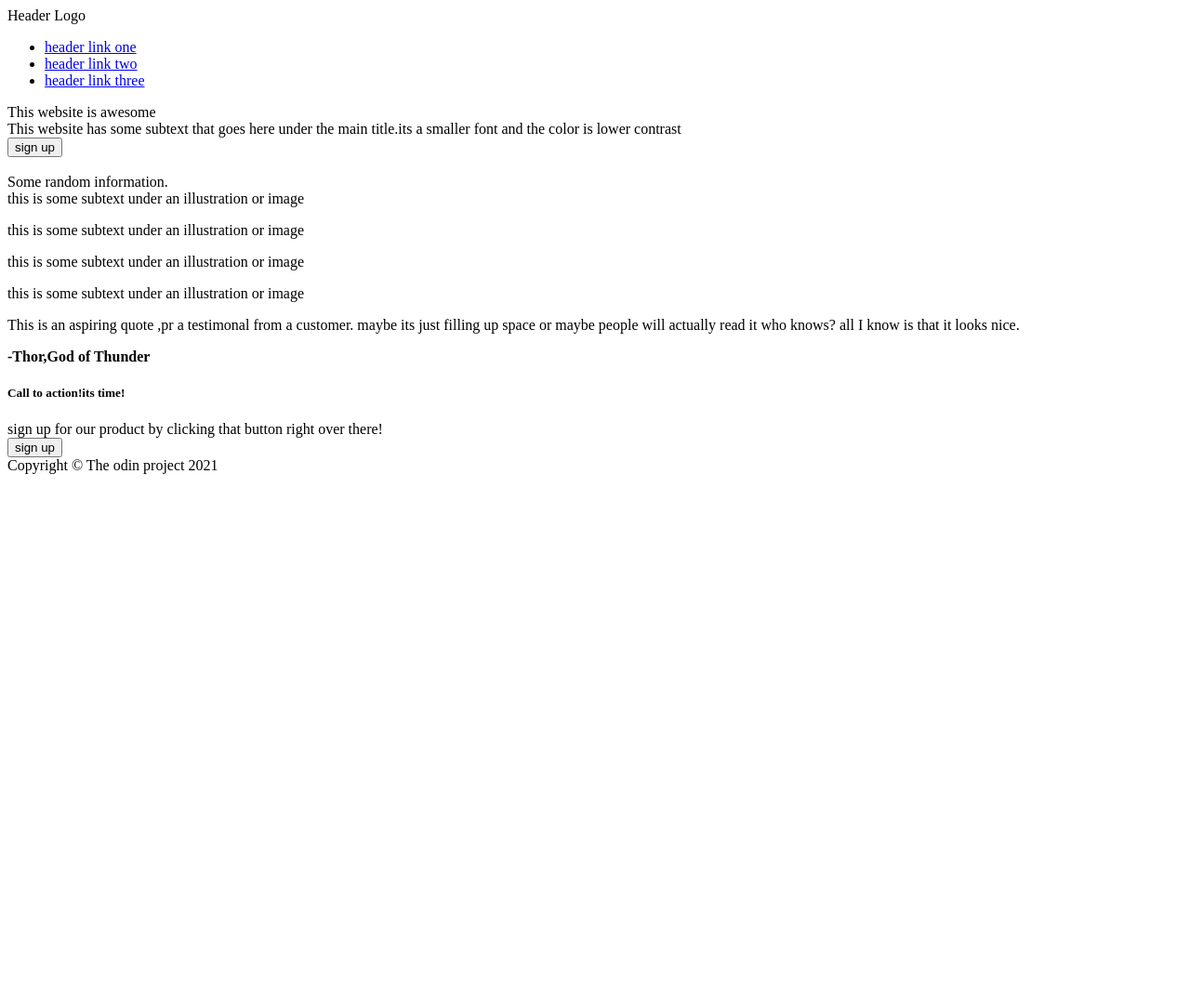
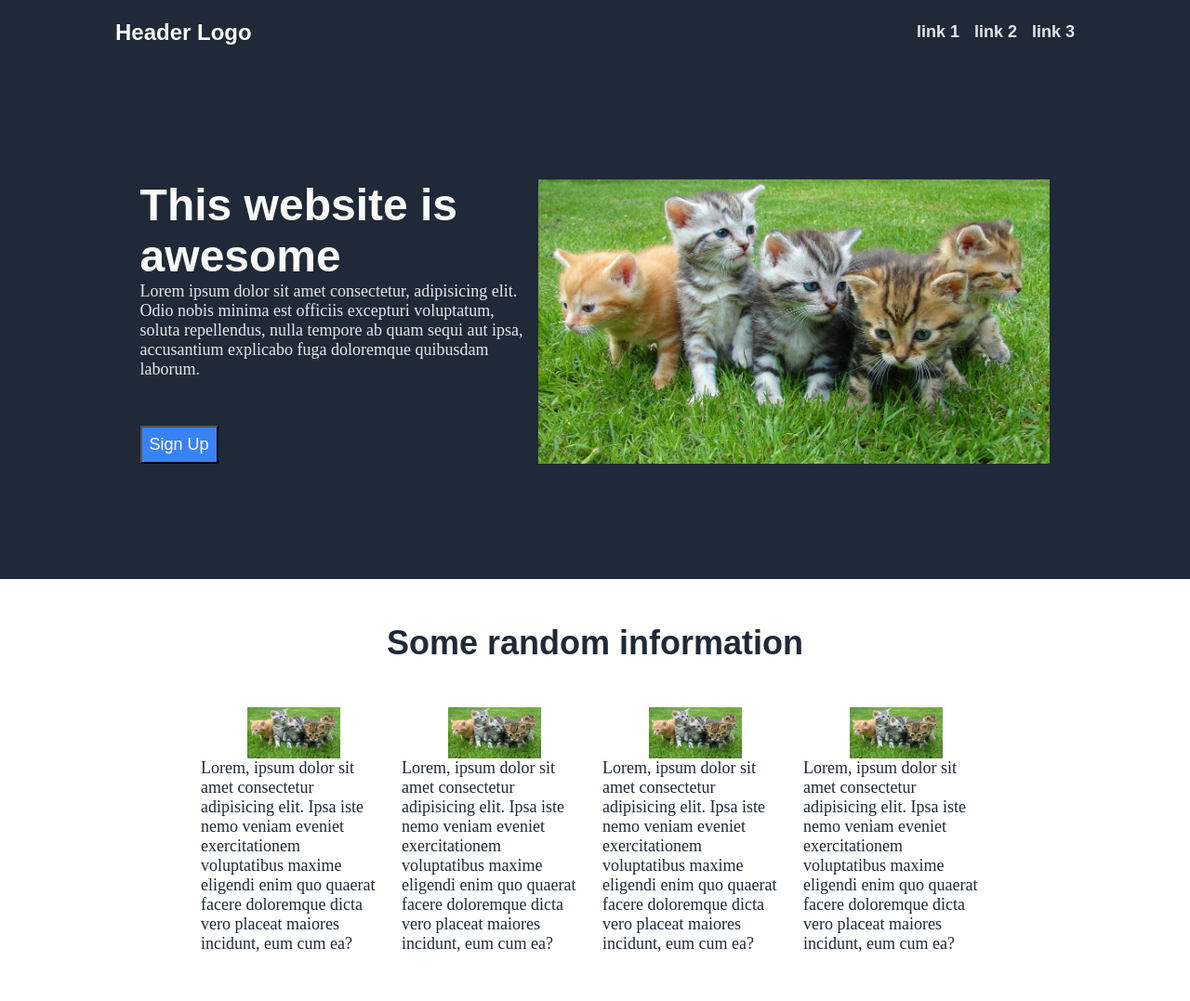
Before and after one commit to netsi-YD/landing-page, a plain HTML site: page index.html in a window 1280 px wide. Shown: the top 1077 px of the page at 93% size. Before the commit the page ends 800 px from the top, so only its background shows below. Drawn offline with Linux system fonts and the light colour scheme.

Commit message:
final landing page

```diff
--- a/index.html
+++ b/index.html
@@ -1,66 +1,100 @@
 <!DOCTYPE html>
 <html lang="en">
+
 <head>
     <meta charset="UTF-8">
-    <title>Landing page</title>
-    <link href="styles.css" rel="stylesheet">
+    <meta http-equiv="X-UA-Compatible" content="IE=edge">
+    <meta name="viewport" content="width=device-width, initial-scale=1.0">
+    <title>Landing Page</title>
+    <link rel="stylesheet" href="styles.css">
 </head>
+
 <body>
-    <div class="headercontainer">
-        <div class="headerlogo">Header Logo</div>
+    <header>
+        <div class="logo">Header Logo</div>
+
         <ul>
-            <li><a href="#">header link one</a></li>
-                        <li><a href="#">header link two</a></li>
-            <li><a href="#">header link three</a></li>
+            <li class="secondary-text">link 1</li>
+            <li class="secondary-text">link 2</li>
+            <li class="secondary-text">link 3</li>
+        </ul>
+    </header>
 
-        </ul>
-    </div>
-    <div class="bodycontainer">
-        <div class="title">This website is awesome</div>
-        <div class="notes">This website has some subtext that goes here under the main title.its a smaller font and the color is lower contrast</div>
-        <button>sign up</button>
-    </div>
-    <div class="bodyImage">
-<img src="" alt="">
+    <div class="card dark-background">
+        <div class="card-content">
+            <div class="card-body">
+                <div class="main-text">This website is awesome</div>
+                <div class="secondary-text">
+                    Lorem ipsum dolor sit amet consectetur, adipisicing elit. Odio nobis minima est officiis excepturi
+                    voluptatum, soluta repellendus, nulla tempore ab quam sequi aut ipsa, accusantium explicabo fuga
+                    doloremque quibusdam laborum.
+                </div>
+            </div>
+            <button class="card-button">Sign Up</button>
+        </div>
+        <img class="image-big" src="animals.jpg">
     </div>
 
-    <div class="newcontainer">
-<div class="title">Some random information.</div>
-<div class="boxes">
-    <div class="squares">
-    <span>this is some subtext under an illustration or image</span>
-</div>
-<div class="squares">
-    <p>this is some subtext under an illustration or image</p>
-</div>
-<div class="squares">
-    <p>this is some subtext under an illustration or image</p>
-</div>
-<div class="squares">
-    <p>this is some subtext under an illustration or image</p>
-</div>
+    <div class="card-white">
+
+        <div class="information-header-text">Some random information</div>
+        <div class="grid">
+            <!-- here goes the four cards -->
+            <div class="card-small">
+                <img class="img-small" src="animals.jpg" alt="animals">
+                <div class="secondary-text-black">Lorem, ipsum dolor sit amet consectetur adipisicing elit. Ipsa iste
+                    nemo veniam eveniet exercitationem voluptatibus maxime eligendi enim quo quaerat facere doloremque
+                    dicta vero placeat maiores incidunt, eum cum ea?</div>
+            </div>
+            <div class="card-small">
+                <img class="img-small" src="animals.jpg" alt="animals">
+                <div class="secondary-text-black">Lorem, ipsum dolor sit amet consectetur adipisicing elit. Ipsa iste
+                    nemo veniam eveniet exercitationem voluptatibus maxime eligendi enim quo quaerat facere doloremque
+                    dicta vero placeat maiores incidunt, eum cum ea?</div>
+            </div>
+            <div class="card-small">
+                <img class="img-small" src="animals.jpg" alt="aniamls">
+                <div class="secondary-text-black">Lorem, ipsum dolor sit amet consectetur adipisicing elit. Ipsa iste
+                    nemo veniam eveniet exercitationem voluptatibus maxime eligendi enim quo quaerat facere doloremque
+                    dicta vero placeat maiores incidunt, eum cum ea?</div>
+            </div>
+            <div class="card-small">
+                <img class="img-small" src="animals.jpg" alt="animals">
+                <div class="secondary-text-black">Lorem, ipsum dolor sit amet consectetur adipisicing elit. Ipsa iste
+                    nemo veniam eveniet exercitationem voluptatibus maxime eligendi enim quo quaerat facere doloremque
+                    dicta vero placeat maiores incidunt, eum cum ea?</div>
+            </div>
+        </div>
+
 
     </div>
+    <div class="quote-bg">
+        <div class="quote">
+            <div class="quote-txt">
+                Lorem ipsum dolor sit amet consectetur adipisicing elit. Soluta adipisci temporibus veniam perspiciatis
+                necessitatibus magni maxime id rem, at libero, accusamus eaque illo sint non cumque eligendi animi et.
+                Non.
+            </div>
+            <div class="information-header-text quote-author">
+                -Hussein Hany
+            </div>
+        </div>
+    </div>
 
-<div class="section3">
-<p>This is an aspiring quote ,pr a testimonal from a customer. maybe its just filling up space or maybe people will actually read it who knows? all I know is that it looks nice.</p>
-<span><strong>-Thor,God of Thunder</strong></span>
+    <div class="call">
+        <div class="main-text">
+            Call to action! It's time!
+            <div class="secondary-text">
+                Sign up for our product by clicking this button
+            </div>
+        </div>
 
-<div class="section4">
-    <div>
-        <div>
-            <h5>Call to action!its time!</h5>
-<span>sign up for our product by clicking that button right over there!</span>
-        </div>
-        <button>
-            sign up
-        </button>
-</div>
-</div>
+        <button class="call-button">Sign Up</button>
+    </div>
 
-<div class="section5">
-    <span> Copyright &copy; The odin project 2021</span>
+    <footer class="dark-background secondary-text">
+        Copyright @ 3ein39
+    </footer>
+</body>
 
-</div>
-</body>
 </html>
--- /dev/null
+++ b/styles.css
@@ -0,0 +1,177 @@
+body {
+    margin: 0px;
+    padding: 0px;
+}
+
+.dark-background {
+    background-color: #1F2937;
+}
+
+.information-header-text {
+    font-size: 36px;
+    font-weight: bolder;
+    color: #1f2937;
+    font-family: sans-serif;
+}
+
+
+.secondary-text-black {
+    font-size: 18px;
+    color: #1f2937;
+}
+
+.main-text {
+    font-size: 48px;
+    color: #F9FAF8;
+    font-weight: bolder;
+    font-family: sans-serif;
+}
+
+.secondary-text {
+    font-size: 18px;
+    color: #E5E7EB;
+}
+
+header {
+    display: flex;
+    justify-content: space-between;
+    align-items: center;
+    padding: 124px;
+    padding-top: 0px;
+    padding-bottom: 0px;
+    background-color: #1F2937;
+    font-size: 24px;
+    color: #F9FAF8;
+    font-weight: bold;
+    font-family: sans-serif;
+}
+
+ul {
+    text-decoration: none;
+    list-style: none;
+    display: flex;
+    gap: 16px;
+}
+
+li {
+    text-decoration: none;
+
+}
+
+.card {
+    display: flex;
+    padding: 124px;
+    /* padding-top: px; */
+    /* padding-bottom: 124px; */
+    gap: 16px;
+    justify-content: center;
+}
+
+.card-content {
+    flex: 1;
+    display: flex;
+    flex-direction: column;
+    justify-content: space-between;
+    max-width: 40%;
+}
+
+.image-big {
+    flex: 1;
+    /* width: 300px; */
+    /* min-width: 500px; */
+    max-width: 550px;
+}
+
+.card-button {
+    max-width: fit-content;
+    padding: 8px;
+    font-size: 18px;
+    color: #ffffff;
+    background-color: #3882f6;
+}
+
+.img-small {
+    width: 100px;
+    height: fit-content;
+}
+
+.card-white {
+    display: flex;
+    flex-direction: column;
+    align-items: center;
+    padding: 48px;
+}
+
+.grid {
+    display: flex;
+    gap: 16px;
+    padding: 48px;
+}
+
+.card-small {
+    max-width: 200px;
+    display: flex;
+    flex-direction: column;
+    justify-content: center;
+    align-items: center;
+}
+
+.quote-bg {
+    background-color: #e5e7eb;
+    padding: 64px;
+    display: flex;
+    align-items: center;
+    justify-content: center;
+}
+
+.quote {
+    max-width: 60%;
+}
+
+.quote-txt {
+    font-size: 36px;
+    font-style: italic;
+    color: #1f2937;
+    font-family: sans-serif;
+}
+
+.quote-author {
+    display: flex;
+    justify-content: flex-end;
+}
+
+.call {
+    margin-left: 84px;
+    margin-right: 84px;
+    margin-top: 64px;
+    margin-bottom: 64px;
+    background-color: #3882f6;
+
+    display: flex;
+    border-radius: 14px;
+    padding: 84px;
+
+    justify-content: space-around;
+    align-items: center;
+
+}
+
+.call-button {
+    max-width: fit-content;
+    padding: 8px;
+    font-size: 18px;
+    color: #ffffff;
+    border-color: white;
+    background-color: #3882f6;
+    border-radius: 6px;
+    border-width: 4px;
+    border-style: solid;
+    height: fit-content;
+}
+
+footer {
+    font-weight: bold;
+    padding: 16px;
+    display: flex;
+    justify-content: center;
+}
```
Also changed, not shown: animals.jpg (added).
